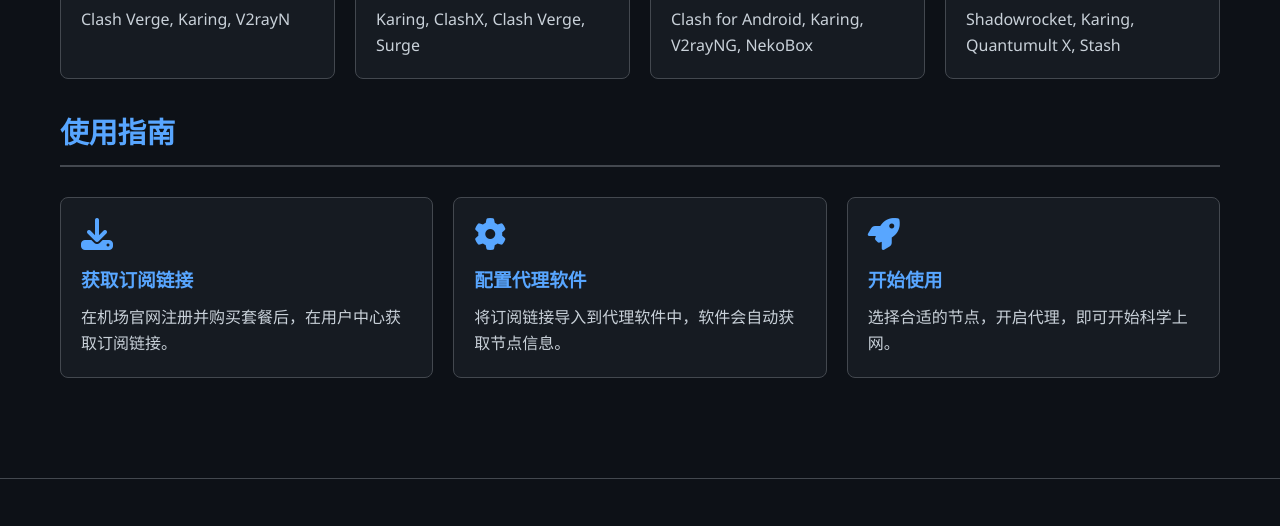
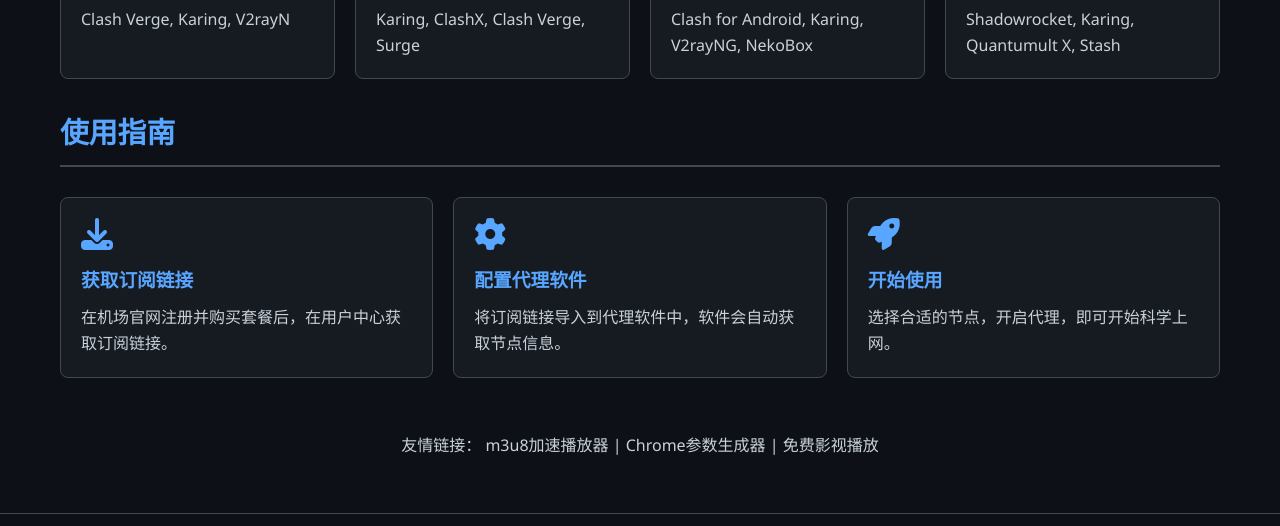
Before and after one commit to vfdeclnc/cheap-vpn-airport, a plain HTML site: page index.html in a window 1280 px wide. Shown: the part 1928-2454 px from the top of the page. Drawn offline with Linux system fonts and the light colour scheme.

Commit message:
Update index.html

```diff
--- a/index.html
+++ b/index.html
@@ -199,6 +199,7 @@
       margin-bottom: 10px;
       background: linear-gradient(90deg, var(--accent-color), #8a63d2);
       -webkit-background-clip: text;
+      background-clip: text;
       -webkit-text-fill-color: transparent;
     }
 
@@ -351,6 +352,20 @@
       color: var(--accent-color);
     }
 
+    .links {
+      padding: 5px 10px;
+      text-align: center;
+    }
+
+    .links a {
+      color: var(--text-primary);
+      text-decoration: none;
+    }
+
+    .links a:hover {
+      text-decoration: underline;
+    }
+
     footer {
       text-align: center;
       padding: 30px 0;
@@ -369,6 +384,7 @@
       .create-time {
         display: none;
       }
+
       .airport-table {
         display: block;
         overflow-x: auto;
@@ -387,7 +403,7 @@
       }
     }
   </style>
-
+  <script async src="https://pagead2.googlesyndication.com/pagead/js/adsbygoogle.js?client=ca-pub-8385136408348258" crossorigin="anonymous"></script>
   <script>
     (function () {
       var bp = document.createElement('script');
@@ -598,7 +614,13 @@
       </div>
     </div>
   </div>
-
+  <div class="links">
+    <p>友情链接：
+      <a href="https://m3u8.xuehuayu.cn?utm_source=vpn.zzmy.dpdns.org" target="_blank">m3u8加速播放器</a> |
+      <a href="https://chrome.xuehuayu.cn?utm_source=vpn.zzmy.dpdns.org" target="_blank">Chrome参数生成器</a> |
+      <a href="https://laonongmin.online?utm_source=vpn.zzmy.dpdns.org" target="_blank">免费影视播放</a>
+    </p>
+  </div>
   <footer>
     <div class="container">
       <p>本页面仅为信息分享，不保证机场的长期稳定性，使用任何翻墙工具都存在一定风险。</p>
```
